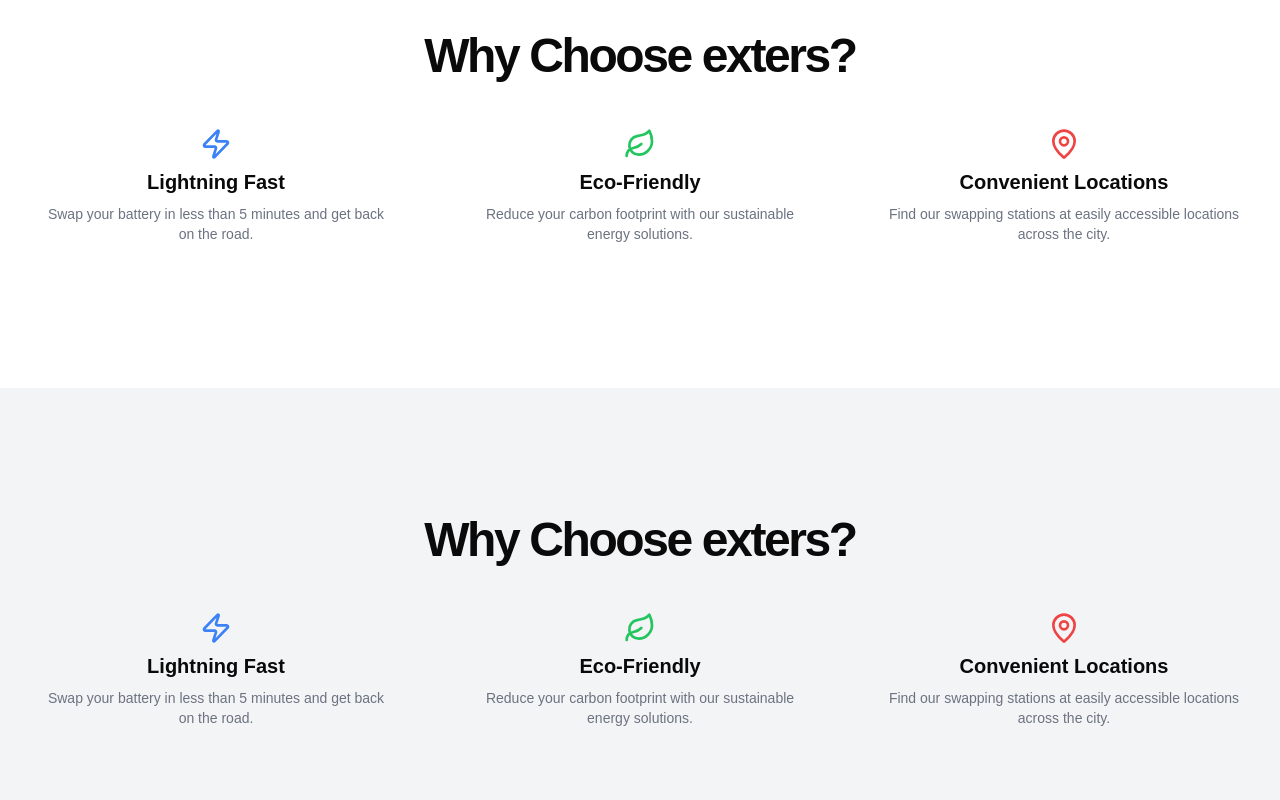
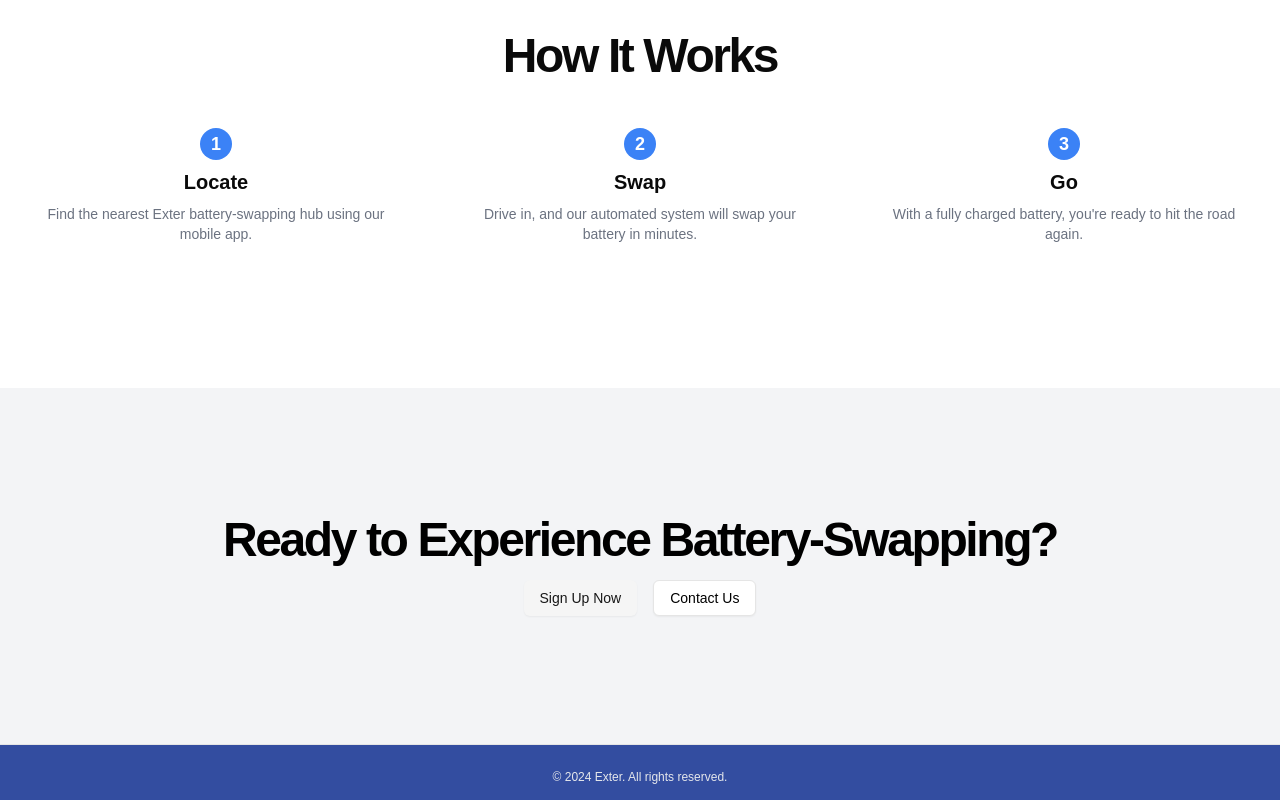
Before and after one commit to Pratheek5620/exter_website, a Next.js app: page / in a window 1280 px wide. Shown: the part 1720-2520 px from the top of the page. Built offline with nearby package versions, Linux system fonts and the light colour scheme.

Commit message:
fix commit

```diff
--- a/app/page.tsx
+++ b/app/page.tsx
@@ -1,7 +1,7 @@
-import { Button } from "@/components/ui/button"
-import { Zap, Leaf, MapPin } from 'lucide-react'
-import Link from "next/link"
-import Image from "next/image"
+import { Button } from "@/components/ui/button";
+import { Zap, Leaf, MapPin } from 'lucide-react';
+import Link from "next/link";
+import Image from "next/image";
 
 export default function Home() {
   return (
@@ -10,7 +10,7 @@ export default function Home() {
         <Link className="flex items-center justify-center" href="#">
           <Image
             src="/exter_name-logo.png"
-            alt="SwapCharge Logo"
+            alt="Exter Logo"
             width={150}
             height={150}
             className="mr-2"
@@ -70,6 +70,7 @@ export default function Home() {
             </div>
           </div>
         </section>
+
         <section id="about" className="w-full py-12 md:py-24 lg:py-10 bg-green-100 dark:bg-gray-800">
           <div className="container px-4 md:px-6">
             <h2 className="text-3xl font-bold tracking-tighter sm:text-4xl md:text-5xl text-center mb-8">What we stand for</h2>
@@ -96,54 +97,6 @@ export default function Home() {
           </div>
         </section>
 
-
-
-        <section id="features" className="w-full py-12 md:py-24 lg:py-32">
-          <div className="container px-4 md:px-6">
-            <h2 className="text-3xl font-bold tracking-tighter sm:text-4xl md:text-5xl text-center mb-8">Why Choose exters?</h2>
-            <div className="grid gap-10 sm:grid-cols-2 lg:grid-cols-3">
-              <div className="flex flex-col items-center space-y-2 border-gray-800 p-4 rounded-lg">
-                <Zap className="h-8 w-8 text-blue-500" />
-                <h3 className="text-xl font-bold">Lightning Fast</h3>
-                <p className="text-sm text-gray-500 dark:text-gray-400 text-center">Swap your battery in less than 5 minutes and get back on the road.</p>
-              </div>
-              <div className="flex flex-col items-center space-y-2 border-gray-800 p-4 rounded-lg">
-                <Leaf className="h-8 w-8 text-green-500" />
-                <h3 className="text-xl font-bold">Eco-Friendly</h3>
-                <p className="text-sm text-gray-500 dark:text-gray-400 text-center">Reduce your carbon footprint with our sustainable energy solutions.</p>
-              </div>
-              <div className="flex flex-col items-center space-y-2 border-gray-800 p-4 rounded-lg">
-                <MapPin className="h-8 w-8 text-red-500" />
-                <h3 className="text-xl font-bold">Convenient Locations</h3>
-                <p className="text-sm text-gray-500 dark:text-gray-400 text-center">Find our swapping stations at easily accessible locations across the city.</p>
-              </div>
-            </div>
-          </div>
-        </section>
-
-        <section id="features" className="w-full py-12 md:py-24 lg:py-32 bg-gray-100 dark:bg-gray-800">
-          <div className="container px-4 md:px-6">
-            <h2 className="text-3xl font-bold tracking-tighter sm:text-4xl md:text-5xl text-center mb-8">Why Choose exters?</h2>
-            <div className="grid gap-10 sm:grid-cols-2 lg:grid-cols-3">
-              <div className="flex flex-col items-center space-y-2 border-gray-800 p-4 rounded-lg">
-                <Zap className="h-8 w-8 text-blue-500" />
-                <h3 className="text-xl font-bold">Lightning Fast</h3>
-                <p className="text-sm text-gray-500 dark:text-gray-400 text-center">Swap your battery in less than 5 minutes and get back on the road.</p>
-              </div>
-              <div className="flex flex-col items-center space-y-2 border-gray-800 p-4 rounded-lg">
-                <Leaf className="h-8 w-8 text-green-500" />
-                <h3 className="text-xl font-bold">Eco-Friendly</h3>
-                <p className="text-sm text-gray-500 dark:text-gray-400 text-center">Reduce your carbon footprint with our sustainable energy solutions.</p>
-              </div>
-              <div className="flex flex-col items-center space-y-2 border-gray-800 p-4 rounded-lg">
-                <MapPin className="h-8 w-8 text-red-500" />
-                <h3 className="text-xl font-bold">Convenient Locations</h3>
-                <p className="text-sm text-gray-500 dark:text-gray-400 text-center">Find our swapping stations at easily accessible locations across the city.</p>
-              </div>
-            </div>
-          </div>
-        </section>
-
         <section id="how-it-works" className="w-full py-12 md:py-24 lg:py-32">
           <div className="container px-4 md:px-6">
             <h2 className="text-3xl font-bold tracking-tighter sm:text-4xl md:text-5xl text-center mb-8">How It Works</h2>
@@ -151,7 +104,7 @@ export default function Home() {
               <div className="flex flex-col items-center space-y-2 border-gray-800 p-4 rounded-lg">
                 <div className="bg-blue-500 text-white rounded-full w-8 h-8 flex items-center justify-center font-bold text-lg">1</div>
                 <h3 className="text-xl font-bold">Locate</h3>
-                <p className="text-sm text-gray-500 dark:text-gray-400 text-center">Find the nearest exter battery-swapping hub using our mobile app.</p>
+                <p className="text-sm text-gray-500 dark:text-gray-400 text-center">Find the nearest Exter battery-swapping hub using our mobile app.</p>
               </div>
               <div className="flex flex-col items-center space-y-2 border-gray-800 p-4 rounded-lg">
                 <div className="bg-blue-500 text-white rounded-full w-8 h-8 flex items-center justify-center font-bold text-lg">2</div>
@@ -166,6 +119,7 @@ export default function Home() {
             </div>
           </div>
         </section>
+
         <section id="cta" className="w-full py-12 md:py-24 lg:py-32 text-black bg-gray-100 dark:bg-gray-800">
           <div className="container px-4 md:px-6">
             <div className="flex flex-col items-center space-y-4 text-center">
@@ -182,7 +136,7 @@ export default function Home() {
       </main>
       <footer className="flex flex-col gap-2 sm:flex-row py-6 w-full shrink-0 items-center px-4 md:px-6 border-t bg-[#334DA0] text-white">
         <div className="items-center justify-between w-full">
-          <p className="text-center justify-center text-xs text-gray-200">© 2024 exter. All rights reserved.</p>
+          <p className="text-center justify-center text-xs text-gray-200">© 2024 Exter. All rights reserved.</p>
         </div>
       </footer>
     </div>
```
